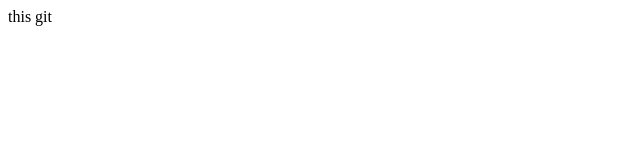
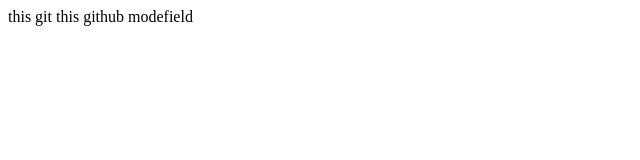
Before and after one commit to cshikui/sell-app, a website: page index.html in a window 1280 px wide. Shown: the whole page, without its empty margins (0-640 px from the left). Drawn offline with Linux system fonts and the light colour scheme.

Commit message:
Update index.html

```diff
--- a/index.html
+++ b/index.html
@@ -6,5 +6,6 @@
 </head>
 <body>
 	this git
+	this github modefield
 </body>
 </html>
```
